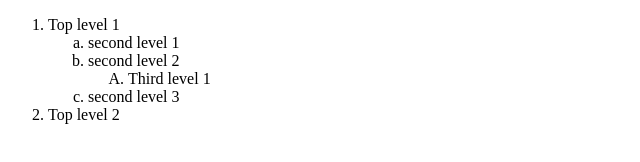
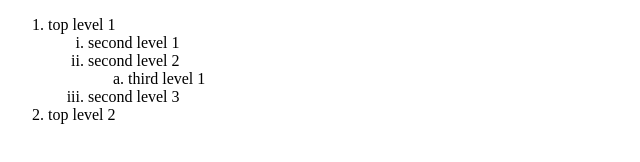
Before and after one commit to nuttyze/classwork, a plain HTML site: page 2024-2025/html/listpractice.html in a window 1280 px wide. Shown: the full height of the page, 0-640 px from the left. Drawn offline with Linux system fonts and the light colour scheme.

```diff
--- a/2024-2025/html/listpractice.html
+++ b/2024-2025/html/listpractice.html
@@ -6,17 +6,18 @@
 </head>
 <body>
 <ol>
-  <li>Top level 1</li>
-  <ol type="a">
+  <li>top level 1</li>
+  <ol type="i">
     <li>second level 1</li>
     <li>second level 2</li>
-    <ol type="A">
-      <li>Third level 1</li>
+    <ol type="a">
+      <li>third level 1</li>
     </ol>
+
     <li>second level 3</li>
   </ol>
-  <li>Top level 2</li>
 
+  <li>top level 2</li>
 </ol>
 </body>
 </html>
--- /dev/null
+++ b/2024-2025/html/week_13/practice.css
@@ -0,0 +1,3 @@
+ h3{
+    background-color: darkgreen;
+}
```
Also changed, not shown: 2024-2025/html/week_13/practice.html (added, +18 -0 lines).
